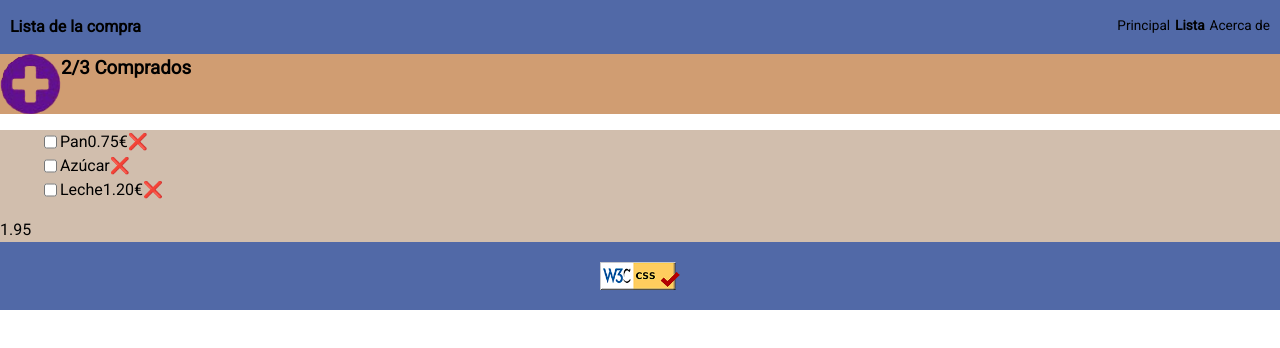
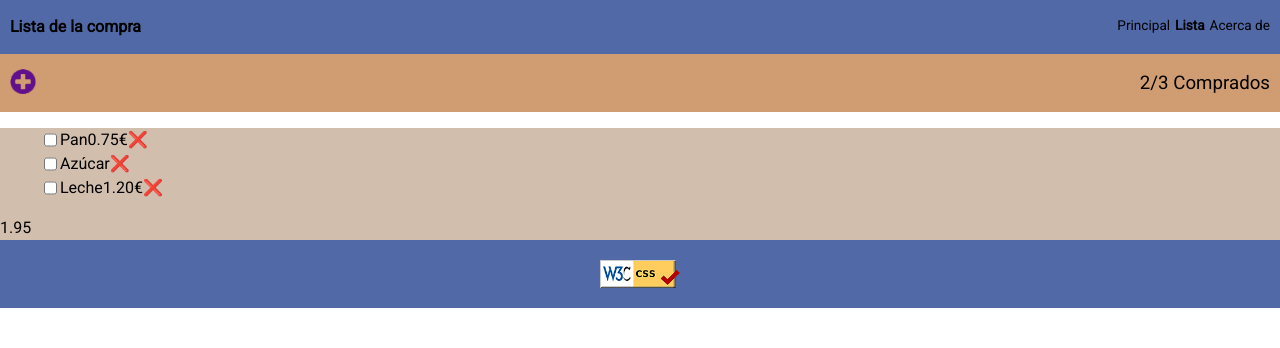
Before and after one commit to Michaeldam88/202210-W2-Michael-Damiani, a website: page index.html in a window 1280 px wide. Drawn offline with Linux system fonts and the light colour scheme.

Commit message:
Completed the section part css

```diff
--- a/Css/style.css
+++ b/Css/style.css
@@ -29,8 +29,18 @@ nav > :nth-child(3n) {
 
 section {
     background-color: #d09d72;
+    padding: 15px 10px;
 }
 
+section > img {
+    width: 26px;
+    height: 25px;
+    margin-right: auto;
+}
+
+section > h3 {
+    font-weight: 300;
+}
 main {
     background-color: #d1bead;
 }
```
